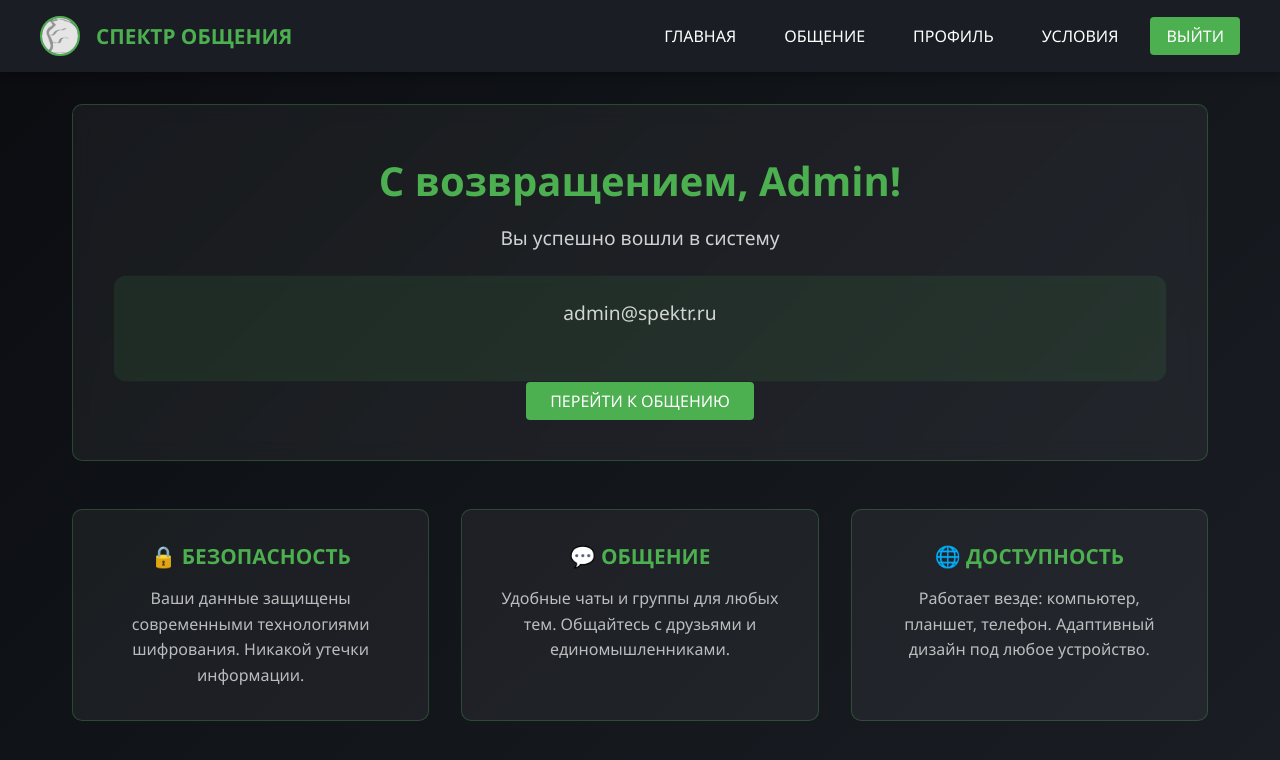
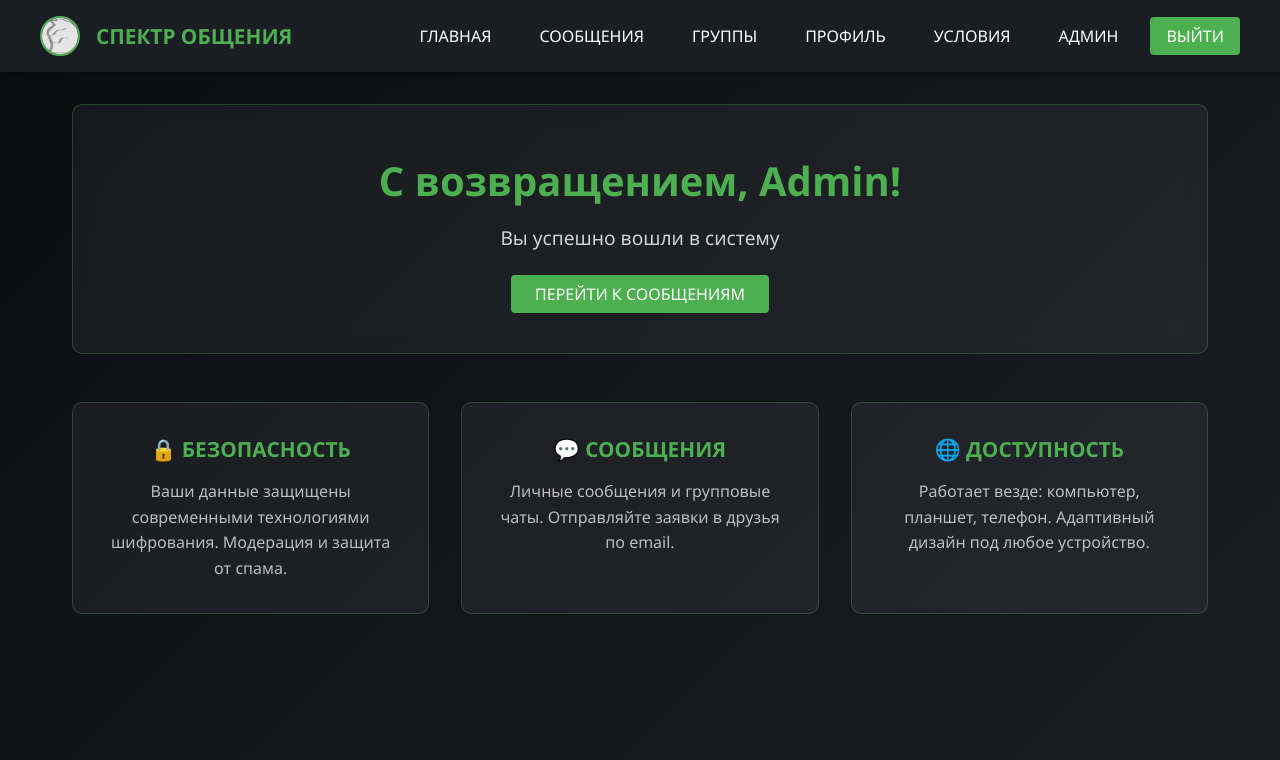
Before and after one commit to zenorvin-a11y/I-ustal-ladno-SPEKTR-, a Flask app: page / in a window 1280 px wide. Shown: the top 760 px of the page. Run offline with Flask 3, Linux system fonts and the light colour scheme; a user stored in the database is signed in.

Commit message:
Update glavnaya.html

```diff
--- a/templates/glavnaya.html
+++ b/templates/glavnaya.html
@@ -16,7 +16,6 @@
             background: linear-gradient(135deg, #0a0c10 0%, #1a1e24 100%);
             color: white;
             min-height: 100vh;
-            transition: background 0.5s ease;
         }
 
         .navbar {
@@ -26,7 +25,6 @@
             position: sticky;
             top: 0;
             z-index: 1000;
-            transition: background 0.5s ease;
         }
 
         .nav-container {
@@ -51,11 +49,6 @@
             border-radius: 50%;
             object-fit: cover;
             border: 2px solid #4CAF50;
-            transition: transform 0.3s ease;
-        }
-
-        .logo img:hover {
-            transform: scale(1.1);
         }
 
         .logo span {
@@ -78,27 +71,10 @@
             padding: 0.5rem 1rem;
             border-radius: 4px;
             transition: all 0.3s ease;
-            position: relative;
-            overflow: hidden;
-        }
-
-        .nav-links a::before {
-            content: '';
-            position: absolute;
-            top: 0;
-            left: -100%;
-            width: 100%;
-            height: 100%;
-            background: rgba(76, 175, 80, 0.2);
-            transition: left 0.3s ease;
-            z-index: -1;
-        }
-
-        .nav-links a:hover::before {
-            left: 0;
         }
 
         .nav-links a:hover {
+            background-color: rgba(76, 175, 80, 0.2);
             color: #4CAF50;
         }
 
@@ -110,8 +86,6 @@
             text-decoration: none;
             font-weight: 500;
             transition: all 0.3s ease;
-            border: none;
-            cursor: pointer;
         }
 
         .btn:hover {
@@ -124,12 +98,6 @@
             max-width: 1200px;
             margin: 2rem auto;
             padding: 0 2rem;
-            animation: fadeIn 0.8s ease;
-        }
-
-        @keyframes fadeIn {
-            from { opacity: 0; transform: translateY(20px); }
-            to { opacity: 1; transform: translateY(0); }
         }
 
         .hero {
@@ -140,12 +108,6 @@
             margin-bottom: 2rem;
             border: 1px solid rgba(76, 175, 80, 0.3);
             text-align: center;
-            animation: slideIn 0.8s ease;
-        }
-
-        @keyframes slideIn {
-            from { opacity: 0; transform: translateX(-20px); }
-            to { opacity: 1; transform: translateX(0); }
         }
 
         .hero h1 {
@@ -160,18 +122,14 @@
             margin-bottom: 2rem;
         }
 
-        .user-info {
-            background: rgba(76, 175, 80, 0.1);
-            padding: 1rem;
-            border-radius: 5px;
-            margin-bottom: 1rem;
-            animation: pulse 2s infinite;
-        }
-
-        @keyframes pulse {
-            0% { box-shadow: 0 0 0 0 rgba(76, 175, 80, 0.4); }
-            70% { box-shadow: 0 0 0 10px rgba(76, 175, 80, 0); }
-            100% { box-shadow: 0 0 0 0 rgba(76, 175, 80, 0); }
+        .banned-message {
+            background: rgba(244, 67, 54, 0.1);
+            border: 2px solid #f44336;
+            color: #f44336;
+            padding: 2rem;
+            border-radius: 10px;
+            text-align: center;
+            margin-bottom: 2rem;
         }
 
         .features {
@@ -188,21 +146,10 @@
             text-align: center;
             border: 1px solid rgba(76, 175, 80, 0.3);
             transition: all 0.3s ease;
-            animation: fadeInUp 0.8s ease;
-            animation-fill-mode: both;
-        }
-
-        .feature-card:nth-child(1) { animation-delay: 0.1s; }
-        .feature-card:nth-child(2) { animation-delay: 0.3s; }
-        .feature-card:nth-child(3) { animation-delay: 0.5s; }
-
-        @keyframes fadeInUp {
-            from { opacity: 0; transform: translateY(30px); }
-            to { opacity: 1; transform: translateY(0); }
         }
 
         .feature-card:hover {
-            transform: translateY(-10px) scale(1.02);
+            transform: translateY(-5px);
             border-color: #4CAF50;
             box-shadow: 0 10px 30px rgba(76, 175, 80, 0.3);
         }
@@ -224,16 +171,8 @@
                 text-align: center;
             }
 
-            .nav-links {
-                justify-content: center;
-            }
-
             .hero h1 {
                 font-size: 2rem;
-            }
-
-            .hero {
-                padding: 2rem;
             }
         }
     </style>
@@ -247,10 +186,14 @@
             </div>
             <div class="nav-links">
                 <a href="/">ГЛАВНАЯ</a>
-                {% if user %}
-                <a href="/obshchenie">ОБЩЕНИЕ</a>
+                {% if user and not user.is_banned %}
+                <a href="/messages">СООБЩЕНИЯ</a>
+                <a href="/obshchenie">ГРУППЫ</a>
                 <a href="/profile">ПРОФИЛЬ</a>
                 <a href="/terms">УСЛОВИЯ</a>
+                {% if user.is_admin %}
+                <a href="/admin">АДМИН</a>
+                {% endif %}
                 <a href="/vyhod" class="btn">ВЫЙТИ</a>
                 {% else %}
                 <a href="/terms">УСЛОВИЯ</a>
@@ -261,19 +204,23 @@
     </nav>
 
     <main class="main-content">
-        {% if user %}
+        {% if banned %}
+        <div class="banned-message">
+            <h2>Ваш аккаунт заблокирован</h2>
+            <p>Причина: {{ user.ban_reason if user else 'Нарушение правил' }}</p>
+        </div>
+        {% endif %}
+
+        {% if user and not user.is_banned %}
         <div class="hero">
             <h1>С возвращением, {{ user.name }}!</h1>
             <p>Вы успешно вошли в систему</p>
-            <div class="user-info">
-                <p>{{ user.email }}</p>
-            </div>
-            <a href="/obshchenie" class="btn">ПЕРЕЙТИ К ОБЩЕНИЮ</a>
+            <a href="/messages" class="btn">ПЕРЕЙТИ К СООБЩЕНИЯМ</a>
         </div>
-        {% else %}
+        {% elif not banned %}
         <div class="hero">
             <h1>ДОБРО ПОЖАЛОВАТЬ В СПЕКТР ОБЩЕНИЯ</h1>
-            <p>Современная платформа для комфортного и безопасного общения,автор:Радченко Александр</p>
+            <p>Современная платформа для комфортного и безопасного общения</p>
             <a href="/login/google" class="btn">ВОЙТИ ЧЕРЕЗ GOOGLE</a>
         </div>
         {% endif %}
@@ -281,11 +228,11 @@
         <div class="features">
             <div class="feature-card">
                 <h3>🔒 БЕЗОПАСНОСТЬ</h3>
-                <p>Ваши данные защищены современными технологиями шифрования. Никакой утечки информации.</p>
+                <p>Ваши данные защищены современными технологиями шифрования. Модерация и защита от спама.</p>
             </div>
             <div class="feature-card">
-                <h3>💬 ОБЩЕНИЕ</h3>
-                <p>Удобные чаты и группы для любых тем. Общайтесь с друзьями и единомышленниками.</p>
+                <h3>💬 СООБЩЕНИЯ</h3>
+                <p>Личные сообщения и групповые чаты. Отправляйте заявки в друзья по email.</p>
             </div>
             <div class="feature-card">
                 <h3>🌐 ДОСТУПНОСТЬ</h3>
```
